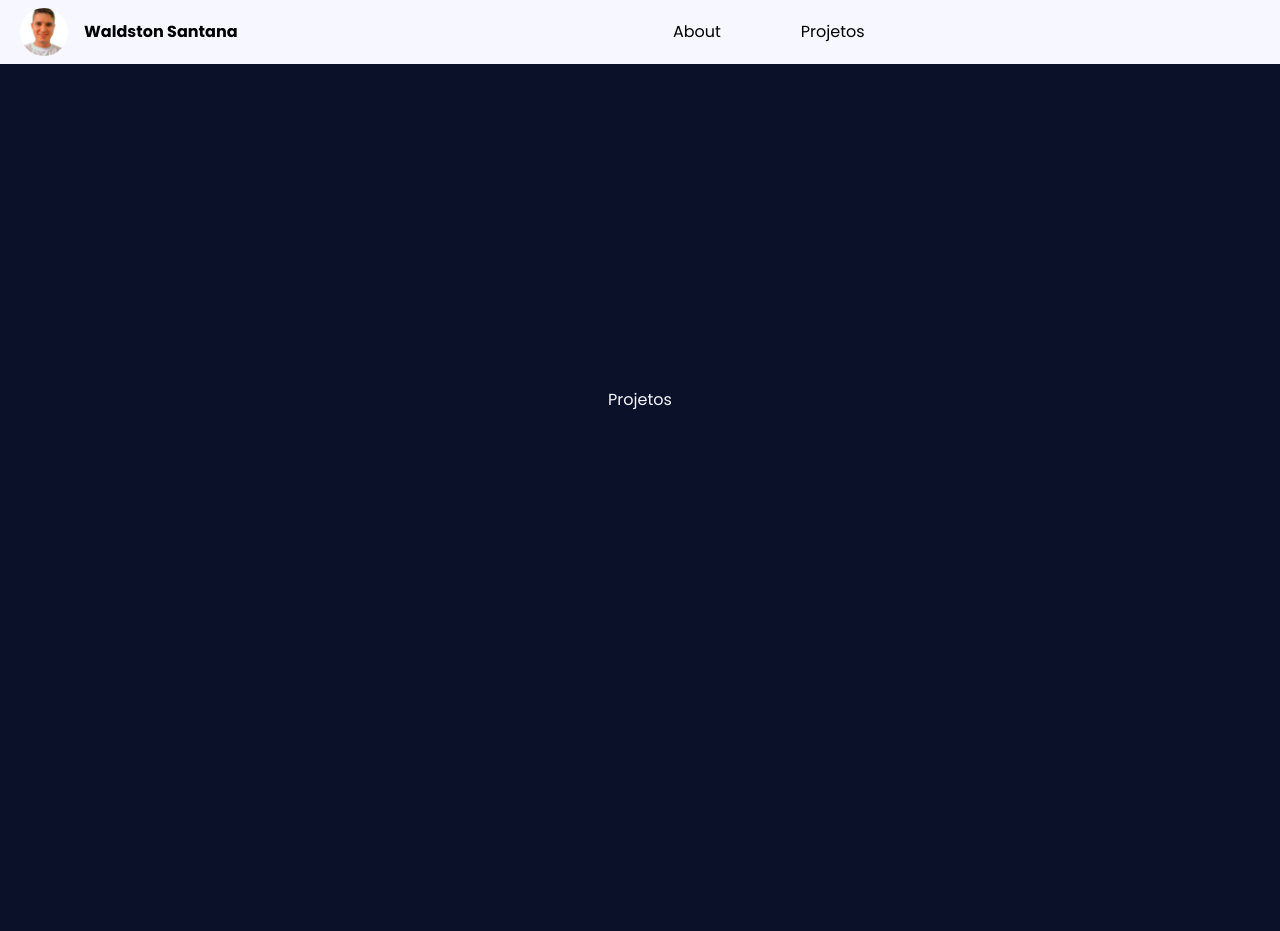
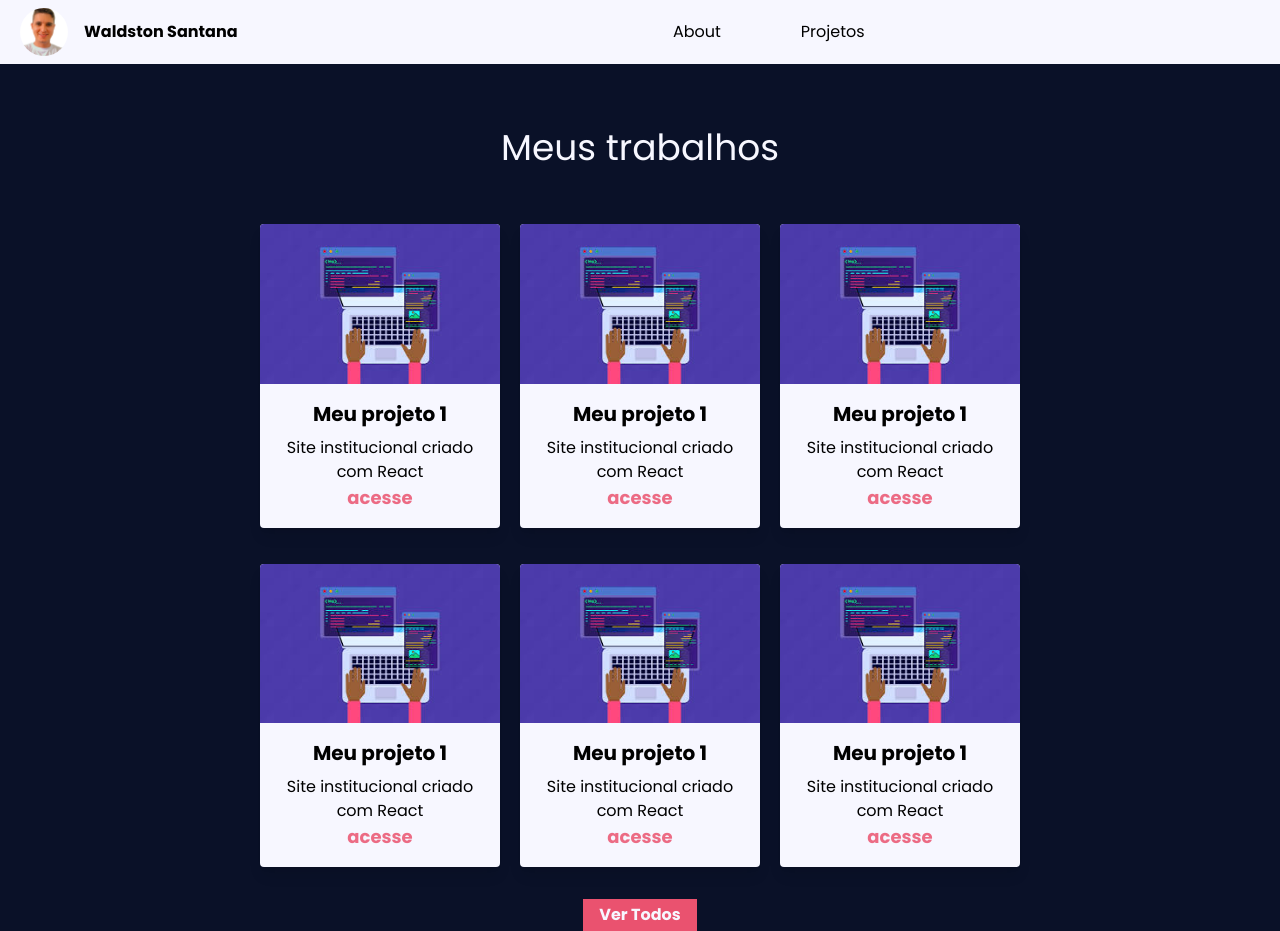
Before and after one commit to Waldst0n/my-portfolio, a React (Vite) app: page /projects in a window 1280 px wide. Before the commit the page ends 800 px from the top, so only its background shows below. Built offline with nearby package versions, Linux system fonts and the light colour scheme.

Commit message:
Finally Page Projects

```diff
--- a/index.html
+++ b/index.html
@@ -3,7 +3,7 @@
   <head>
     <meta charset="UTF-8" />
     <link rel="icon" type="image/svg+xml" href="/vite.svg" />
-    <meta name="viewport" content="width=device-width, initial-scale=1.0" />
+    <meta name="viewport" content="width=device-width, initial-scale=1.0">
     <link rel="preconnect" href="https://fonts.googleapis.com">
 <link rel="preconnect" href="https://fonts.gstatic.com" crossorigin>
 <link href="https://fonts.googleapis.com/css2?family=Poppins:ital,wght@0,100;0,200;0,300;0,400;0,500;0,600;0,700;0,800;0,900;1,100;1,200;1,300;1,400;1,500;1,600;1,700;1,800;1,900&display=swap" rel="stylesheet">
--- /dev/null
+++ b/src/components/Card/Card.jsx
@@ -0,0 +1,19 @@
+import React from 'react'
+
+const Card = ({image, title, description, link}) => {
+  return (
+    <>
+         <div className='max-w-60 flex flex-col rounded mb-4 overflow-hidden shadow-lg bg-tertiaryColor'>
+            <img className='w-full' src={image} alt="" />
+            <div className='px-6 py-4'>
+            <div className='font-bold text-xl mb-2'>{title}</div>
+            <p className='text-gray-700 text-base'>{description}</p>
+            <a  className='text-pink font-bold text-lg   transition-all delay-75 text-opacity-85 hover:text-opacity-100 ' href="#">acesse</a>
+          </div>
+
+        </div>
+    </>
+  )
+}
+
+export default Card
--- a/src/components/Navbar.jsx
+++ b/src/components/Navbar.jsx
@@ -3,7 +3,7 @@ import image from '../img/1694174514925.jpeg'
 
 const Navbar = () => {
   return (
-    <nav className='bg-tertiaryColor w-screen h-16 flex items-center justify-between fixed'>
+    <nav className='bg-tertiaryColor w-screen h-16 flex items-center fixed justify-between  mb-3'>
         <div className='flex items-center gap-4 px-5 py-3'>
             <NavLink className='flex items-center gap-4' to='/'>
                 <img className='size-12 rounded-full' src={image} alt="" />
@@ -11,7 +11,7 @@ const Navbar = () => {
 
             </NavLink>
         </div>
-        <div>
+        <div >
             <ul className='flex gap-12'>
                 <li>
                     <NavLink to='about'><p className='rounded-none py-2 px-4 hover:transition-all hover:delay-75 hover:rounded-2xl hover:bg-pink hover:text-tertiaryColor '>About</p></NavLink>
--- a/src/routes/About/About.jsx
+++ b/src/routes/About/About.jsx
@@ -2,8 +2,13 @@ import React from 'react'
 
 const About = () => {
   return (
-    <div className='flex items-center justify-center h-screen max-w-screen'>
-        <h1 className="text-tertiaryColor">About</h1>
+    <div className=' container mx-auto flex items-center justify-center h-screen max-w-screen'>
+        <div className='flex'>
+          <h1 className="text-tertiaryColor w-1/2">Waldston Santana</h1>
+        </div>
+        <div className='flex'>
+          <h1 className="text-tertiaryColor w-1/2">Waldston Santana</h1>
+        </div>
     </div>
   )
 }
--- a/src/routes/Home/Home.jsx
+++ b/src/routes/Home/Home.jsx
@@ -8,12 +8,12 @@ import { RiWhatsappFill } from "react-icons/ri";
 const Home = () => {
   return (
     <section >
-    <div className="flex items-center h-screen justify-around max-w-screen m-auto " >
+    <div className="flex items-center h-screen md:flex justify-around max-w-screen m-auto " >
       <div className="flex flex-col text-center w-1/2 m-2 "  >
         <h2 className="text-tertiaryColor m-2">Olá, Me chamo Waldston Santana!</h2>
         <Typewriter text='Desenvolvedor Front-end' />
         <p className="text-tertiaryColor text-wrap text-center mt-4 p-2 text-md">Sempre em busca de novos conhecimentos. Sou Cristão, esposo, pai, amo tecnologia e também tocar uma guitarrinha!🎸</p>
-        <div className="mt-10 flex  items-center justify-center gap-4">
+        <div className=" container mt-10 flex flex-col md:flex-row p-3  items-center justify-center gap-3 " >
         <Button
         name='Whatsapp'
         link='https://wa.me/+5579988232693?text=Ol%C3%A1!%20Tudo%20bem?'
@@ -31,8 +31,8 @@ const Home = () => {
         </div>
 
       </div>
-      <div className="flex items-center flex-col text-center w-1/2 m-2"  >
-        <img src={image} alt="" className="size-1/2" />
+      <div className=" hidden lg:flex items-center flex-col text-center w-1/2 m-2 "  >
+        <img src={image} alt="" className="size-1/2 md:hi"  />
 
       </div>
 
--- a/src/routes/Projects/Projects.jsx
+++ b/src/routes/Projects/Projects.jsx
@@ -1,9 +1,44 @@
 import React from 'react'
+import image from '../../img/images.jpg'
+import Card from '../../components/Card/Card'
 
 const Projects = () => {
   return (
-    <div className='flex items-center justify-center h-screen max-w-screen'>
-        <h1 className="text-tertiaryColor">Projetos</h1>
+    <div className='flex flex-col text-center  items-center justify-center pt-32 max-w-screen'>
+      <div>
+        <h1 className="text-tertiaryColor text-4xl mb-14 ">Meus trabalhos</h1>
+      </div>
+      <div className=' grid grid-cols-1 md:grid-cols-2 lg:grid-cols-3 items-center justify-center gap-5 '>
+        <Card
+        image={image}
+        title="Meu projeto 1"
+        description="Site institucional criado com React" />
+         <Card
+        image={image}
+        title="Meu projeto 1"
+        description="Site institucional criado com React" />
+         <Card
+        image={image}
+        title="Meu projeto 1"
+        description="Site institucional criado com React" />
+         <Card
+        image={image}
+        title="Meu projeto 1"
+        description="Site institucional criado com React" />
+         <Card
+        image={image}
+        title="Meu projeto 1"
+        description="Site institucional criado com React" />
+         <Card
+        image={image}
+        title="Meu projeto 1"
+        description="Site institucional criado com React" />
+      </div>
+
+      <a className='text-tertiaryColor p-4 h-2 bg-pink  font-bold mt-4 flex items-center justify-center transition-all hover:delay-75 hover:rounded-xl' href="https://github.com/Waldst0n?tab=repositories" target='_blank'>Ver Todos</a>
+
+
+
     </div>
   )
 }
```
Also changed, not shown: src/img/images.jpg (added), src/index.css (line endings or trailing spaces).
